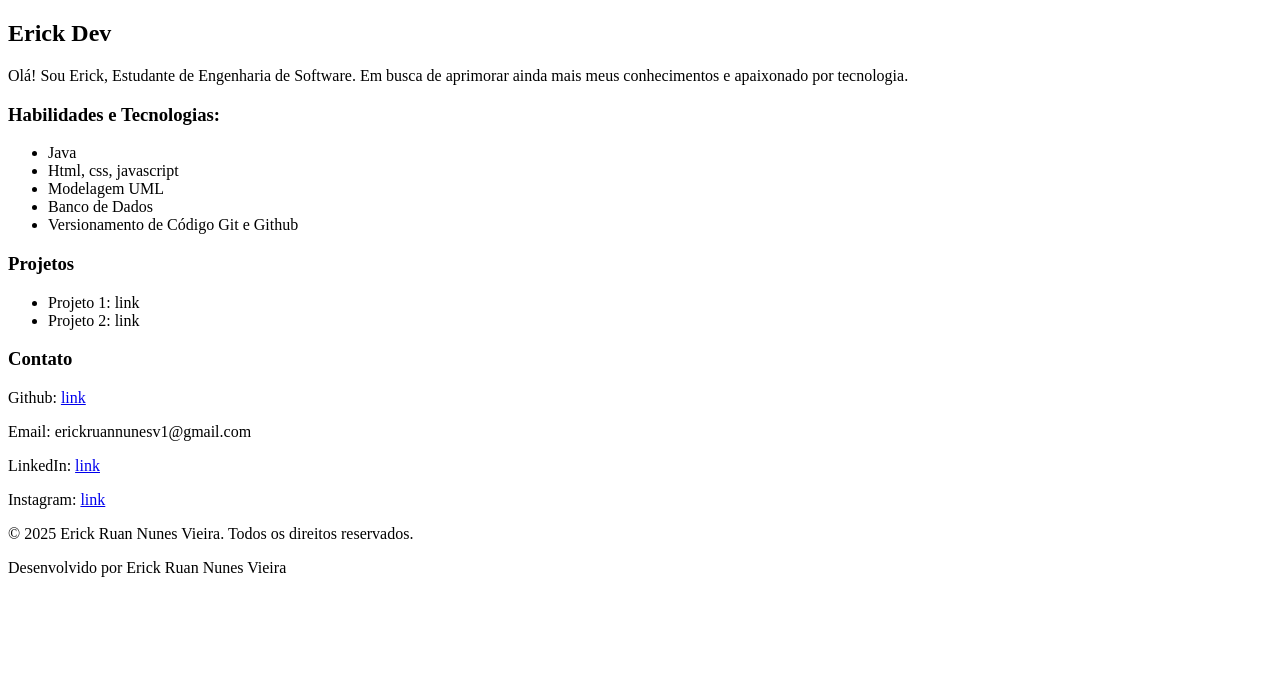
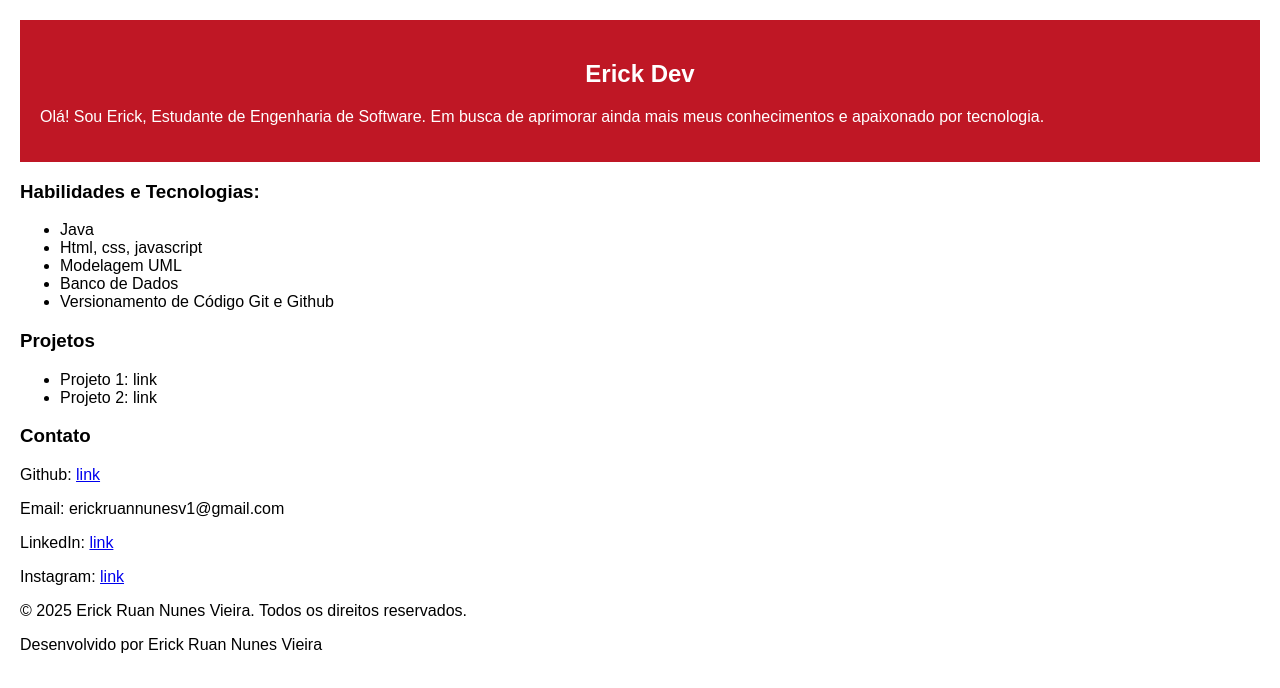
Before and after one commit to erickruannv/Meu-site, a plain HTML site: page index.html in a window 1280 px wide. Drawn offline with Linux system fonts and the light colour scheme.

Commit message:
add o style do site

```diff
--- a/index.html
+++ b/index.html
@@ -5,9 +5,9 @@
     <meta name="viewport" content="width=device-width, initial-scale=1.0" />
     <title>Portifólio - Anderson Dev</title>
   </head>
-  <body>
-    <section>
-      <h1>Erick Dev</h1>
+  <body style="font-family: sans-serif; margin:0; padding: 0; padding: 20px;">
+    <section style="background-color: #bf1725; color: white; padding: 20px;">
+      <h1 style="text-align: center;">Erick Dev</h1>
       <p>
         Olá! Sou Erick, Estudante de Engenharia de Software. Em busca de
         aprimorar ainda mais meus conhecimentos e apaixonado por tecnologia.
@@ -35,10 +35,10 @@
 
     <section>
       <h3>Contato</h3>
-      <p>Github: <a href="https://github.com/erickruannv"target="_blank">link</Link></a></p>
-      <p>Email: erickruannunesv1@gmail.com</p>
-      <p>LinkedIn: <a href="https://www.linkedin.com/in/erick-ruan-719524226/"target=_blank>link</a></p>
-      <p>Instagram: <a href="https://www.instagram.com/euerickruan/"target=_blank>link</a></p>
+      <p> Github: <a href="https://github.com/erickruannv"target="_blank">link</Link></a></p>
+      <p> Email: erickruannunesv1@gmail.com</p>
+      <p> LinkedIn: <a href="https://www.linkedin.com/in/erick-ruan-719524226/"target=_blank>link</a></p>
+      <p> Instagram: <a href="https://www.instagram.com/euerickruan/"target=_blank>link</a></p>
     </section>
 
     <footer>
```
